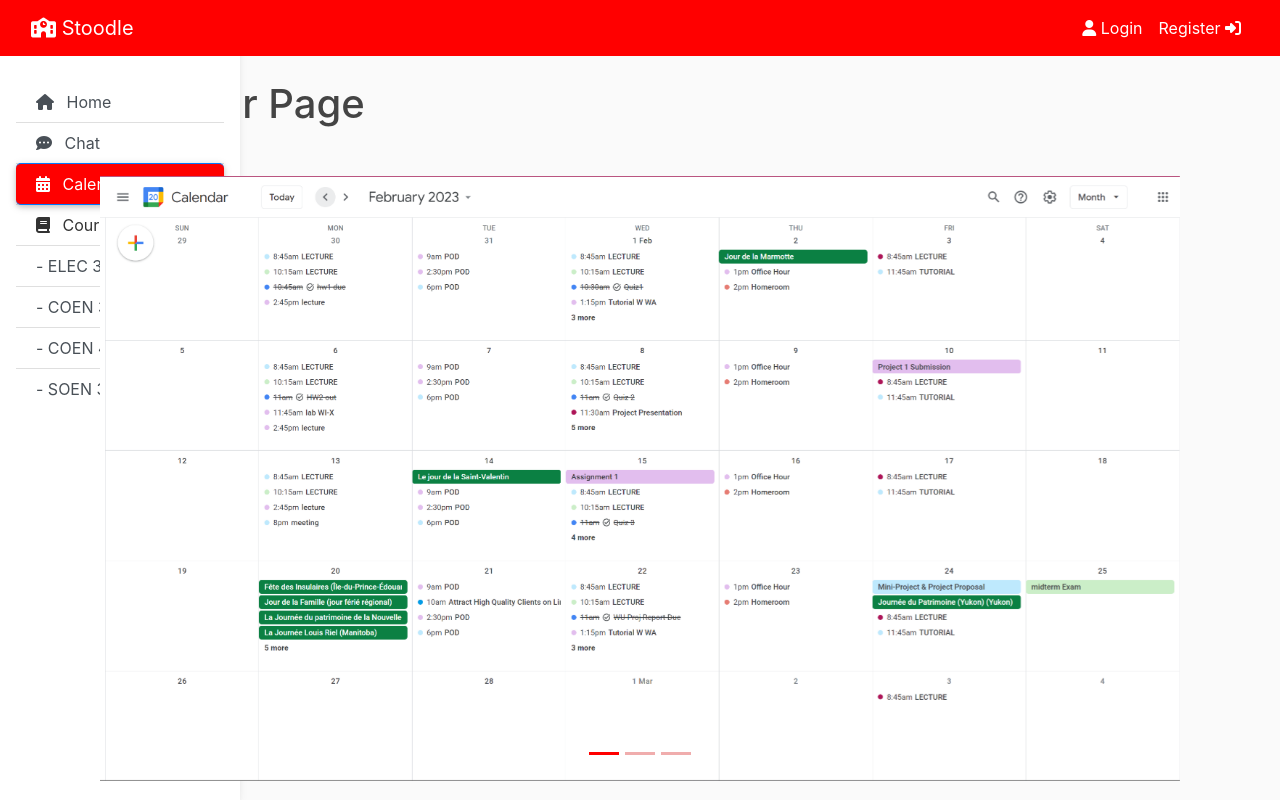
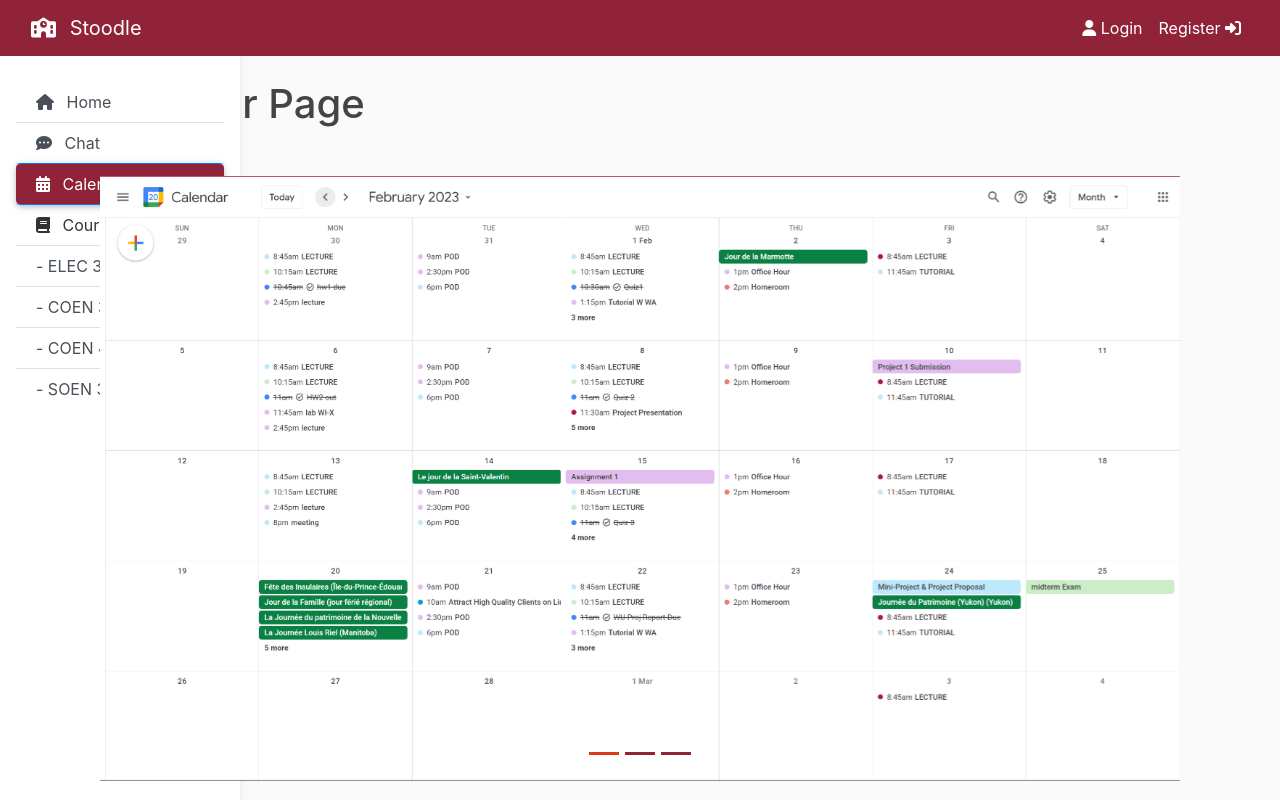
Before and after one commit to SamsonKaller/soen-357-final-project, a Flask app: page /calendar in a window 1280 px wide. Run offline with Flask 3, Linux system fonts and the light colour scheme; some libraries are stand-ins or nearby versions.

Commit message:
add the new style

```diff
--- a/flaskapp/static/main.css
+++ b/flaskapp/static/main.css
@@ -9,7 +9,7 @@ h1, h2, h3, h4, h5, h6 {
 }
 
 .bg-steel {
-  background-color: #FF0000;
+  background-color: #912338;
 }
 
 .site-header .navbar-nav .nav-link {
@@ -100,7 +100,7 @@ a.article-title:hover {
 .sidebar .active {
   border-radius: 5px;
   box-shadow: 0 2px 5px 0 rgb(0 0 0 / 16%), 0 2px 10px 0 rgb(0 0 0 / 12%);
-  background-color: #FF0000;
+  background-color: #912338;
 }
 
 .sidebar-sticky {
@@ -112,9 +112,9 @@ a.article-title:hover {
   overflow-y: auto; /* Scrollable contents if viewport is shorter than content. */
 }
 .carousel .carousel-indicators li {
-  background-color: #f0adad;
+  background-color:#912338 ;
 }
 
 .carousel .carousel-indicators li.active {
-  background-color: #FF0000;
+  background-color: #da3a16;
 }
--- a/flaskapp/templates/base.html
+++ b/flaskapp/templates/base.html
@@ -38,19 +38,21 @@
       <nav class="navbar navbar-expand-md navbar-dark bg-steel fixed-top">
         <div class="container-fluid">
           <a class="navbar-brand mr-1" href="/">
-            <i class="fas fa-school"></i>
+            <i class="fas fa-school mr-2"></i>
             Stoodle</a
           >
           <div class="collapse navbar-collapse" id="navbarToggle">
             <!-- Navbar Right Side -->
             <div class="navbar-nav ml-auto">
               {% if current_user.is_authenticated %}
-              <a class="nav-item nav-link" href="{{ url_for('account') }}"
-                >Account</a
+              <a class="nav-item nav-link mr-1" href="{{ url_for('account') }}">
+                <i class="fa fa-user-secret mr-2" aria-hidden="true"></i>
+                Account</a
               >
               <a class="nav-item nav-link" href="{{ url_for('logout') }}"
-                >Logout</a
-              >
+                >Logout
+                <i class="fa fa-sign-out ml-2" aria-hidden="true"></i>
+              </a>
               {% else %}
               <a class="nav-item nav-link" href="{{ url_for('login') }}">
                 <i class="fa fa-user" aria-hidden="true"></i>
@@ -69,7 +71,7 @@
 
     <main role="main" class="container">
       <div class="row">
-        <!-- middle ground where is the home page text -->
+        <!--left side bar -->
         <div class="position-sticky">
           <!--  -->
 
```
